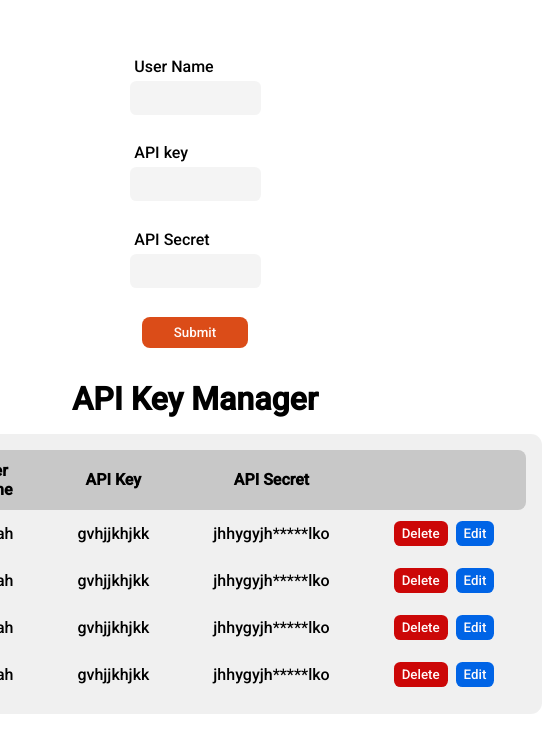
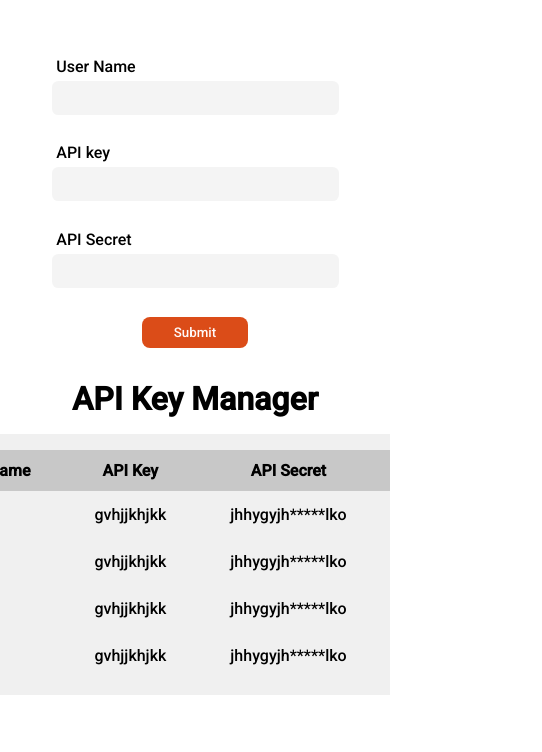
Before and after one commit to pegahnmz/API-Key-Manager, a plain HTML site: page index.html in a window 390 px wide. Shown: the part 144-896 px from the top of the page, 542 px wide, since content can reach past the window. Drawn offline with Linux system fonts and the light colour scheme.

Commit message:
second commit

```diff
--- a/style.css
+++ b/style.css
@@ -3,9 +3,17 @@
     font-family: Roboto;
     margin: 0;
     box-sizing: border-box;
+    overflow-x: hidden;
 
 }
+html,body{
 
+
+
+  width: 100%;
+
+
+}
 
 .container{
 
@@ -54,16 +62,19 @@
 .main-left{
     top: -100px;
     width: fit-content;
+
 }
 .main-left h1{
     text-align: center;
     margin-bottom: 1rem;
 }
 .main-table{
+    width: 45.7rem;
     background-color: rgba(199, 199, 199, 0.266);
     padding: 1rem ;
-    width: fit-content;
+
     border-radius: 0.7rem;
+
 }
 #table{
 
@@ -154,7 +165,13 @@ tbody::-webkit-scrollbar-track{
         flex-direction: column;
         align-items: center;
     }
+
     .form{
         width: 50%;
     }
 }
+@media screen and (max-width:750px){
+    .form{
+        width: 90%;
+    }
+}
```
